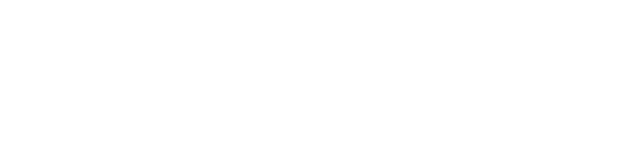
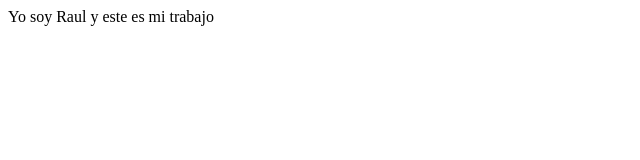
Before and after one commit to jocarsa/solucion1, a plain HTML site: page index.html in a window 1280 px wide. Shown: the whole page, without its empty margins (0-640 px from the left). Drawn offline with Linux system fonts and the light colour scheme.

Commit message:
Coomit inicial de Raul

```diff
--- a/index.html
+++ b/index.html
@@ -6,7 +6,7 @@
 		<!-- Aqui va a trabajar Fran -->
 
 		<!-- Aqui va a trabajar Raul -->
-
+		Yo soy Raul y este es mi trabajo
 		<!-- Aqui va a trabajar Gabri -->
 
 		<!-- Aqui va a trabajar Manu -->
```
